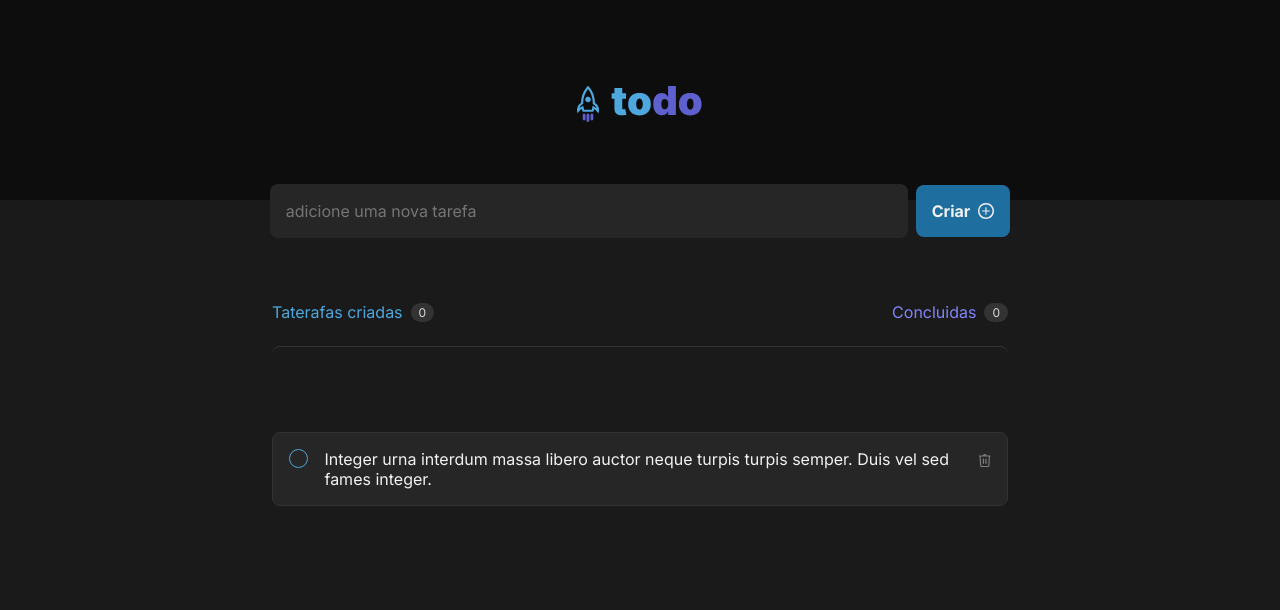
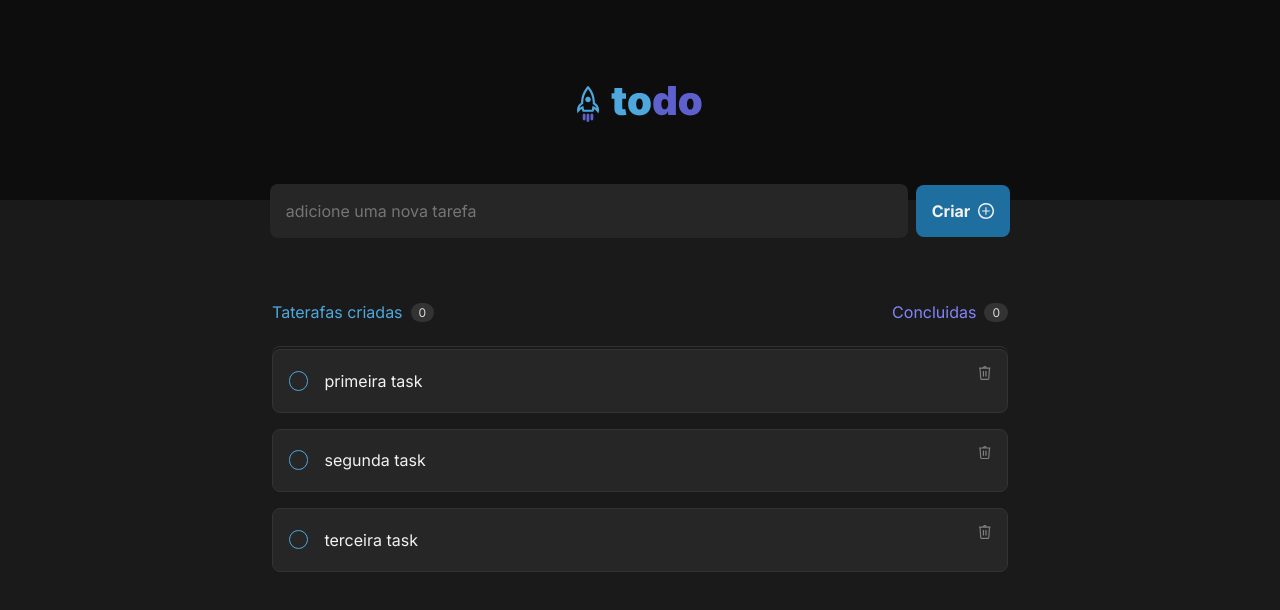
Before and after one commit to TomDevBr/TodoList-Ignite, a React (Vite) app: page / in a window 1280 px wide. Shown: the top 610 px of the page. Built offline with nearby package versions, Linux system fonts and the light colour scheme.

Commit message:
feat: create a object for new tasks

```diff
--- a/package.json
+++ b/package.json
@@ -10,11 +10,13 @@
   },
   "dependencies": {
     "react": "^18.2.0",
-    "react-dom": "^18.2.0"
+    "react-dom": "^18.2.0",
+    "uuid": "^9.0.0"
   },
   "devDependencies": {
     "@types/react": "^18.0.26",
     "@types/react-dom": "^18.0.9",
+    "@types/uuid": "^9.0.0",
     "@vitejs/plugin-react": "^3.0.0",
     "sass": "^1.57.1",
     "typescript": "^4.9.3",
--- a/src/App.module.scss
+++ b/src/App.module.scss
@@ -31,6 +31,7 @@
         border-radius: 8px;
         margin-right: 0.5rem;
         padding: 1rem;
+        color: var(--gray-100);
 
     }
 
--- a/src/App.tsx
+++ b/src/App.tsx
@@ -1,30 +1,94 @@
 import Header from "./components/Header/Header";
+import { v4 } from "uuid";
 import style from "./App.module.scss";
 import Task from "./components/Task/Task";
+import React, { ChangeEventHandler, FormEvent, FormEventHandler, SetStateAction, useState } from "react";
+
+
+const tasks = [
+  {
+    id: v4(),
+    title: ["primeira task"],
+    isCompleted: true,
+  },
+  {
+    id: v4(),
+    title: ["segunda task"],
+    isCompleted: false,
+  },
+  {
+    id: v4(),
+    title: ["terceira task"],
+    isCompleted: true,
+  },
+]
+
 
 function App() {
+  const [ tasksCompleteds, setTasksCompleteds] = useState(0)
+  const [ onCheck, setOnCheck] = useState(false)
+  const [ titleTask, setTitleTask] = useState(['escreva sua primeira task'])
+  const [ taskCreated, setTaskCreated ] = useState("")
+
+  function createNewTask ( event: React.FormEvent<HTMLFormElement>) {
+    event.preventDefault()
+    setTitleTask([...titleTask, taskCreated])
+
+    const newTask = {
+      id: v4(),
+      title: titleTask,
+      isCompleted: onCheck,
+    }
+
+    tasks.push(newTask)
+
+  }
+
+
+
+
+  function handleNewTaskText ( event: React.ChangeEvent<HTMLInputElement>) {
+    setTaskCreated(event.target.value)
+
+
+  }
+
+
+
+  function taskChecked() {
+    setOnCheck(true)
+  }
+  console.log(tasks)
+
+
   return (
     <>
       <div className={style.appContainer}>
         <Header />
         <div className={style.appGrid}>
-        <div className={style.inputContainer}>
+          <form onSubmit={createNewTask} className={style.inputContainer}>
           <label htmlFor="input">
-            <input type="text" name="input" placeholder="adicione uma nova tarefa" />
+            <input type="text" onChange={handleNewTaskText} name="input"  placeholder="adicione uma nova tarefa" />
           </label>
-          <button>Criar <img src="src/assets/plus.svg" alt="plus" /></button>
-        </div>
+          <button type="submit">Criar <img src="src/assets/plus.svg" alt="plus" /></button>
+          </form>
         <section className={style.listContainer}>
           <div className={style.listHeader}>
             <p className={style.tasksCreateds}>Taterafas criadas <div className={style.count}>0</div></p>
-            <p className={style.tasksCompleteds}>Concluidas <div className={style.count}>0</div></p>
+            <p className={style.tasksCompleteds}>Concluidas <div className={style.count}>{tasksCompleteds}</div></p>
           </div>
           <div className={style.listTasks}>
               {/* <img src="src/assets/Clipboard.svg" alt="clipboard" />
               <h2 className={style.firstLineText}>Você ainda não tem tarefas cadastradas</h2>
               <h2>Crie tarefas e organize seus itens a fazer</h2> */}
-              { <Task/>}
 
+              {
+                tasks.map( task => {
+                  return(
+                    <Task  title={task.title} id={task.id} isChecked={task.isCompleted} onCheckTask={taskChecked}   />
+                  )
+                })
+              }
 
           </div>
         </section>
--- a/src/components/Task/Task.module.scss
+++ b/src/components/Task/Task.module.scss
@@ -8,6 +8,7 @@
     background-color: var(--gray-500);
     border-radius: 8px;
     border: 1px solid var(--gray-400);
+    margin-bottom: 1rem;
 
     .customCheckbox {
         display: flex;
--- a/src/components/Task/Task.tsx
+++ b/src/components/Task/Task.tsx
@@ -1,17 +1,29 @@
-import style from './Task.module.scss'
+import { useState } from "react";
+import { v4  } from 'uuid'
+import style from "./Task.module.scss";
+interface ITasks {
+  title: string[];
+  id: string;
+  isChecked: boolean;
+  onCheckTask(): void;
+}
 
-export default function Task(){
+export default function Task({ title, id, isChecked, onCheckTask }: ITasks) {
+
+    function checkTask() {
+        onCheckTask();
+    }
   return (
     <>
       <div className={style.taskContainer}>
         <div className={style.customCheckbox}>
-                <input type="checkbox" id="checkbox" />
-                <label htmlFor="checkbox" className={style.checkboxLabel}>
-                <p> Integer urna interdum massa libero auctor neque turpis turpis semper. Duis vel sed fames integer.</p>
+            <input type="checkbox" onClick={checkTask} id={id} data-checked={isChecked}/>
+          <label htmlFor={id}  className={style.checkboxLabel}>
+            <p>{title}</p>
           </label>
         </div>
         <img src="src/assets/delete.svg" alt="delete" />
       </div>
     </>
-    )
+  );
 }
```
Also changed, not shown: 1 other file (tests, documents, lock files or other folders). Lines whose indentation alone changed are shown as unchanged.
